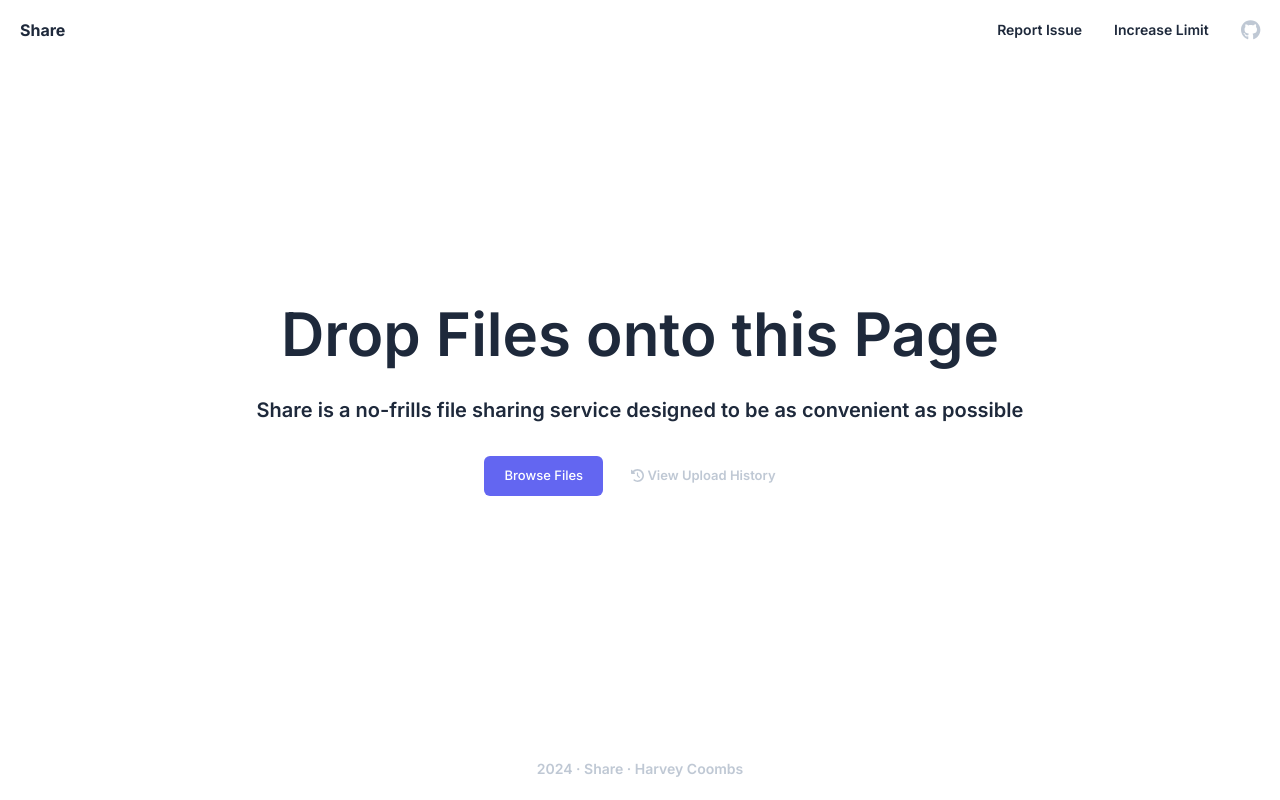
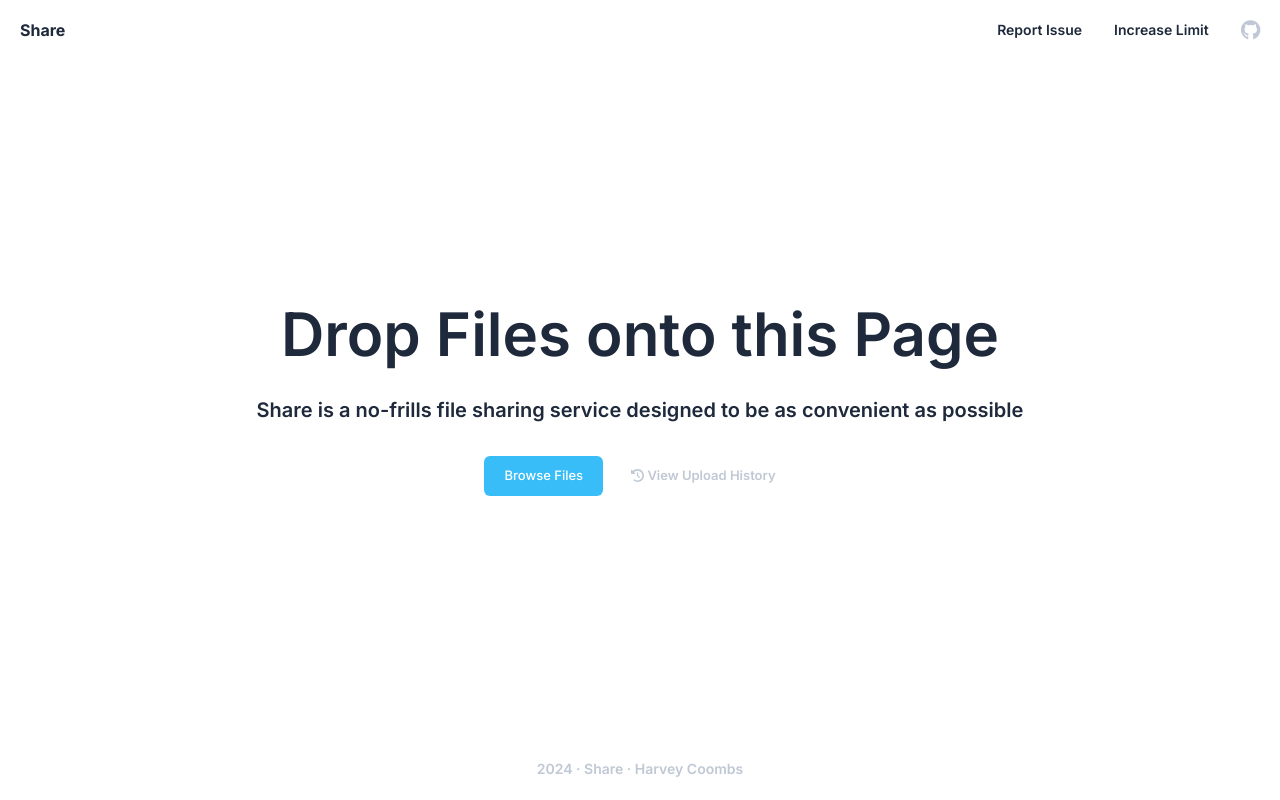
Before and after one commit to harveycoombs/share, a Next.js app: page / in a window 1280 px wide. Built offline with nearby package versions, Linux system fonts and the light colour scheme.

Commit message:
Color update

```diff
--- a/src/app/components/common/button.tsx
+++ b/src/app/components/common/button.tsx
@@ -10,7 +10,7 @@ interface Properties {
 }
 
 export default function Button({ children, classes, url, transparent, large, ...rest }: Properties) {
-    let appearance = transparent ? "bg-transparent text-slate-400/60 font-semibold hover:bg-slate-100/60 hover:text-slate-400 dark:text-slate-400/75 hover:dark:bg-slate-800/60" : "bg-indigo-500 text-white font-medium hover:bg-indigo-600 active:bg-indigo-700";
+    let appearance = transparent ? "bg-transparent text-slate-400/60 font-semibold hover:bg-slate-100/60 hover:text-slate-400 dark:text-slate-400/75 hover:dark:bg-slate-800/60" : "bg-sky-400 text-white font-medium hover:bg-sky-500 active:bg-sky-600";
     let classList = `text-[0.813rem] ${large ? "py-2.5 px-5" : "py-2 px-4"} rounded-md select-none duration-150 ${appearance} ${classes?.length ? classes : ""}`;
 
     return (
```
